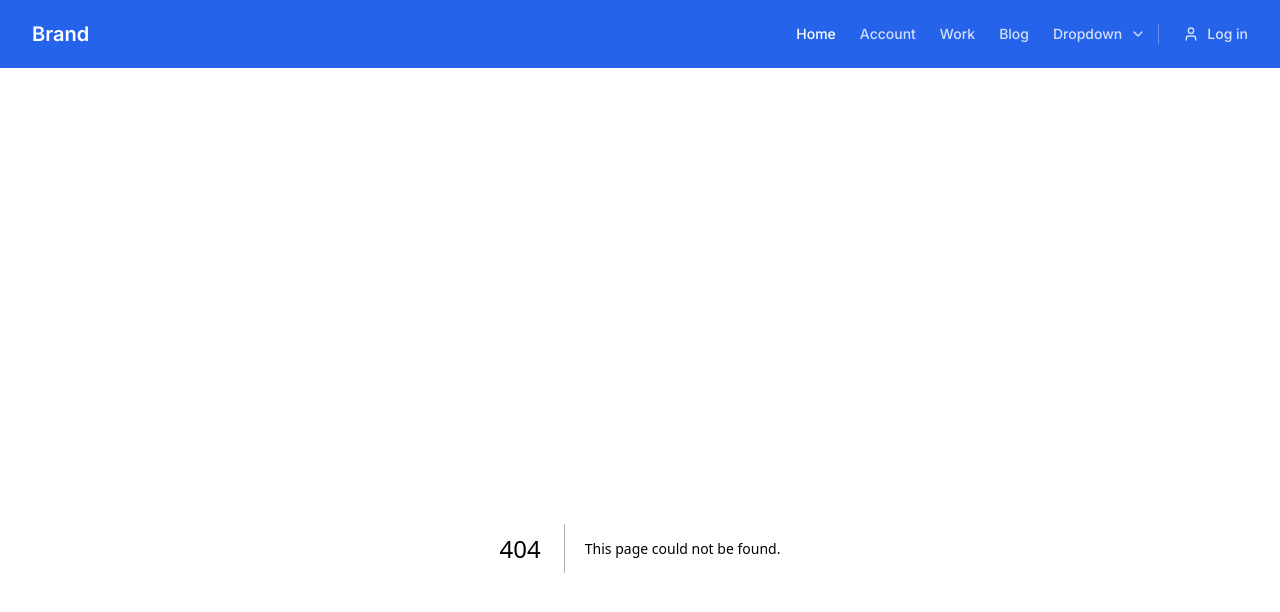
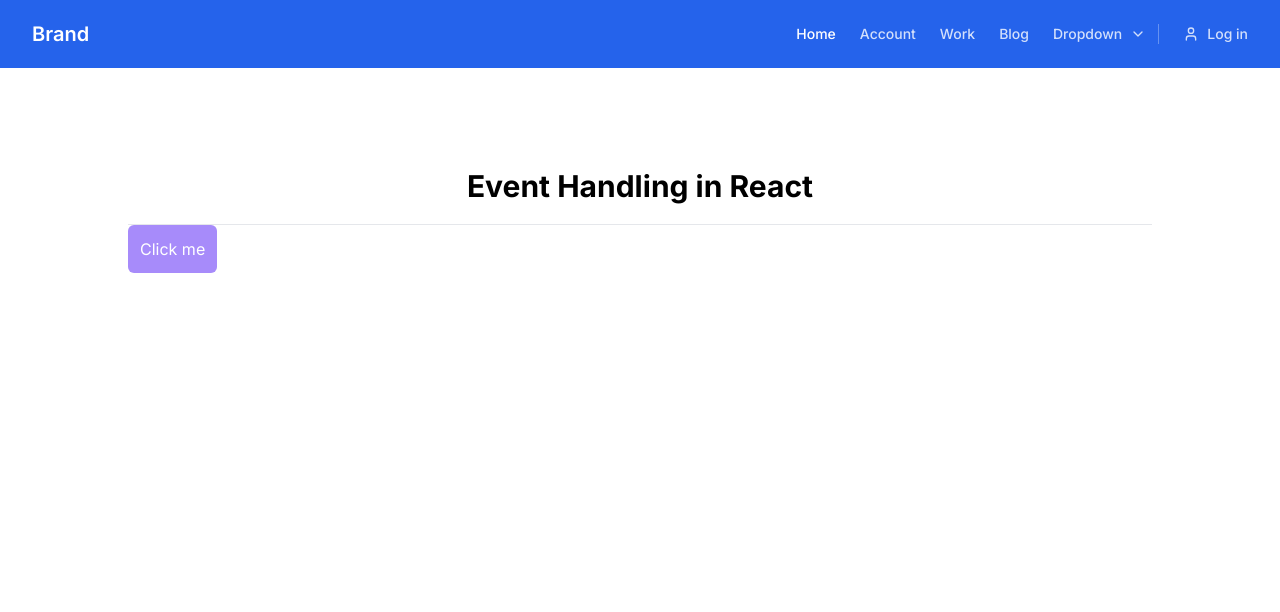
Before and after one commit to agpersonal6104/Section-2, a Next.js app in the folder frontend/: page /event-handling in a window 1280 px wide. Before the commit this address had no page. Shown: the top 612 px of the page. Built offline with nearby package versions, Linux system fonts and the light colour scheme.

Commit message:
React Js

```diff
--- /dev/null
+++ b/frontend/src/app/event-handling/page.jsx
@@ -0,0 +1,16 @@
+'use client';
+import React from 'react';
+
+const EventHandling = () => {
+  return (
+    <div className='max-w-5xl mx-auto'>
+        <h1 className='my-5 text-3xl font-bold text-center'>Event Handling in React</h1>
+        <hr />
+
+        <button className='p-3 text-white rounded-md bg-violet-400'
+        onClick={ () => { alert('Button was clicked'); } }>Click me</button>
+    </div>
+  )
+}
+
+export default EventHandling;
```
